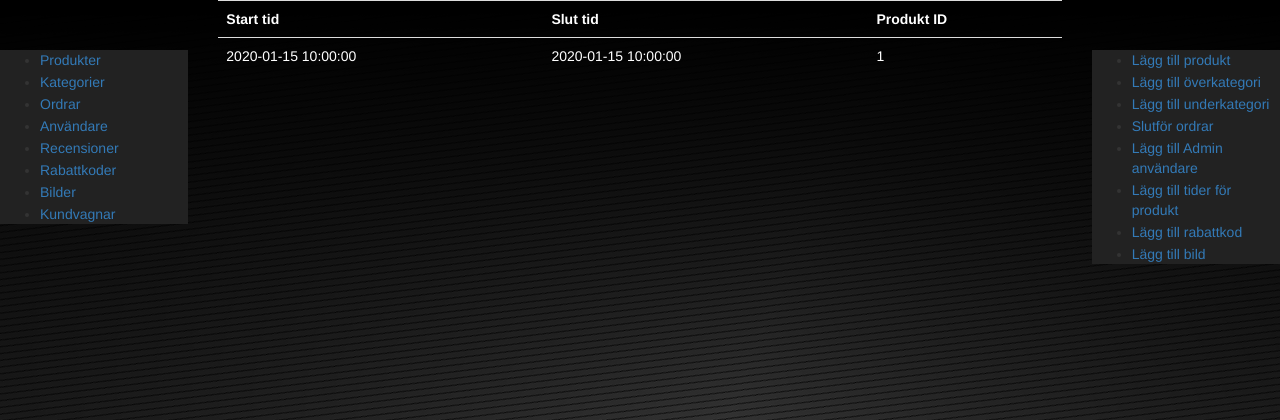
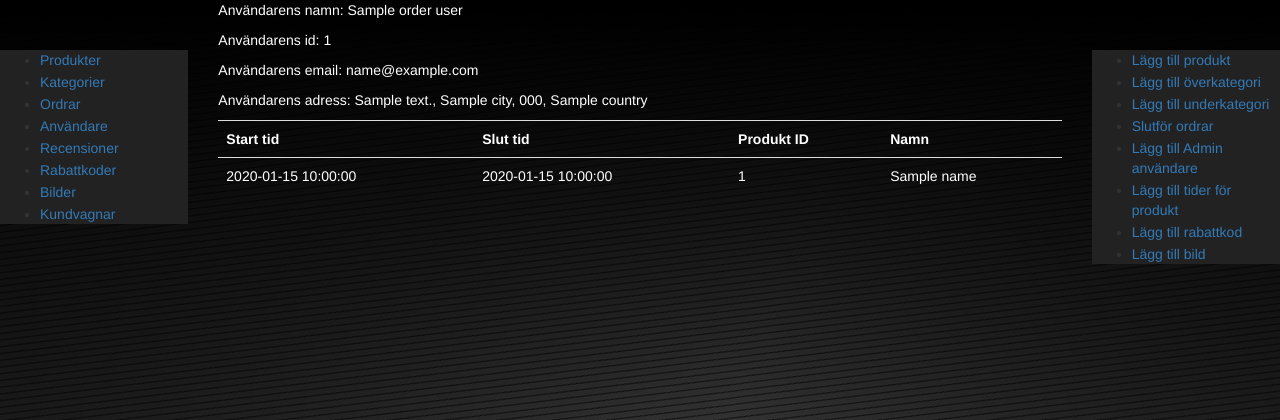
Before and after one commit to superspindel/onlineStore, a Flask app: template storeSite/templates/adminOrderInfo.html in a window 1280 px wide. Shown: the top 420 px of the page. Run offline with Flask 3, Linux system fonts and the light colour scheme; the template is opened without the code that fills it: most values are stand-ins (such as "Sample title", 1, 10 or a date in 2020); some libraries are stand-ins or nearby versions.

Commit message:
fixat order

```diff
--- a/storeSite/database/Database.py
+++ b/storeSite/database/Database.py
@@ -89,6 +89,7 @@ class Database(object):
         sqlNestedSelect = "SELECT {} FROM {} WHERE {} = {} AND {} = (SELECT {} from {} where {} = {})"
         self.cursor.execute(sqlNestedSelect.format(parameters, table, value1, value2, value3, nestedParameters,
                                                    nestedTable, nestedValue1, nestedValue2))
+
     def deleteFromAnd(self, table, value1, value2, value3, value4):
         sqlDelete = "DELETE FROM {} WHERE {} = {} AND {} = {}"
         self.cursor.execute(sqlDelete.format(table, value1, value2, value3, value4))
--- a/storeSite/templates/adminOrderInfo.html
+++ b/storeSite/templates/adminOrderInfo.html
@@ -1,18 +1,34 @@
 {% extends "adminBase.html" %}
 {% block content %}
 
+{% if orderInfo.orderUser %}
+<p style="color: white;">
+    Användarens namn: {{ orderInfo.orderUser.name }}
+</p>
+<p style="color: white;">
+    Användarens id: {{ orderInfo.orderUser.userID }}
+</p>
+<p style="color: white;">
+    Användarens email: {{ orderInfo.orderUser.email }}
+</p>
+<p style="color: white;">
+    Användarens adress: {{ orderInfo.orderUser.address }}, {{ orderInfo.orderUser.city }}, {{ orderInfo.orderUser.zip }},
+    {{ orderInfo.orderUser.country }}
+{% endif %}
 
 <table class="table" style="color: white;">
     <tr>
         <th>Start tid</th>
         <th>Slut tid</th>
         <th>Produkt ID</th>
+        <th>Namn</th>
     </tr>
-    {% for product in orderInfo %}
+    {% for product in orderInfo.orderLista %}
         <tr>
             <td>{{ product.dateStart }}</td>
             <td>{{ product.dateEnd }}</td>
             <td>{{ product.prodID }}</td>
+            <td>{{ orderInfo.nameList[loop.index-1] }}</td>
         </tr>
     {% endfor %}
 </table>
```
Also changed, not shown: storeSite/common/orders.py (+16 -1 lines).
